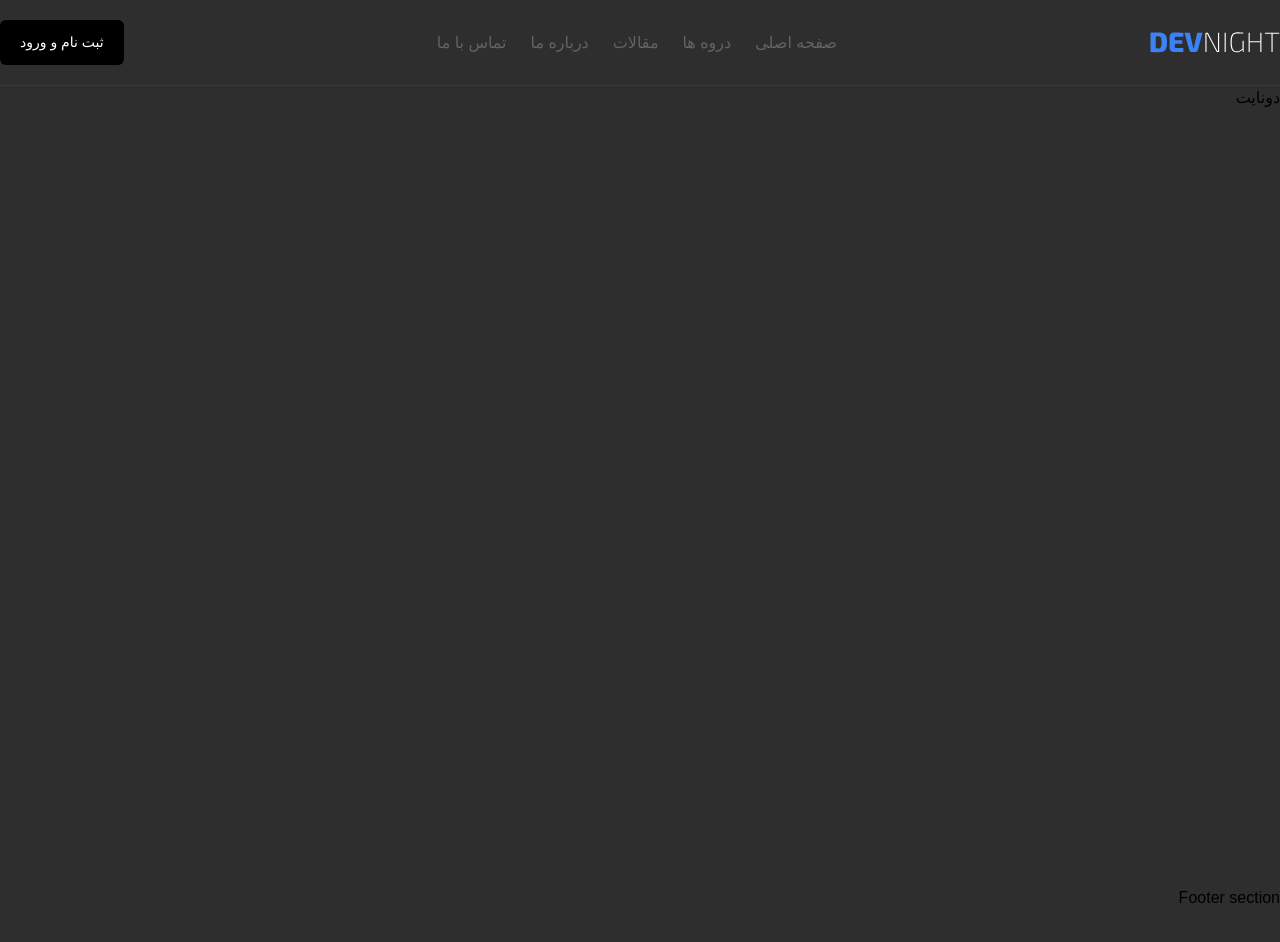
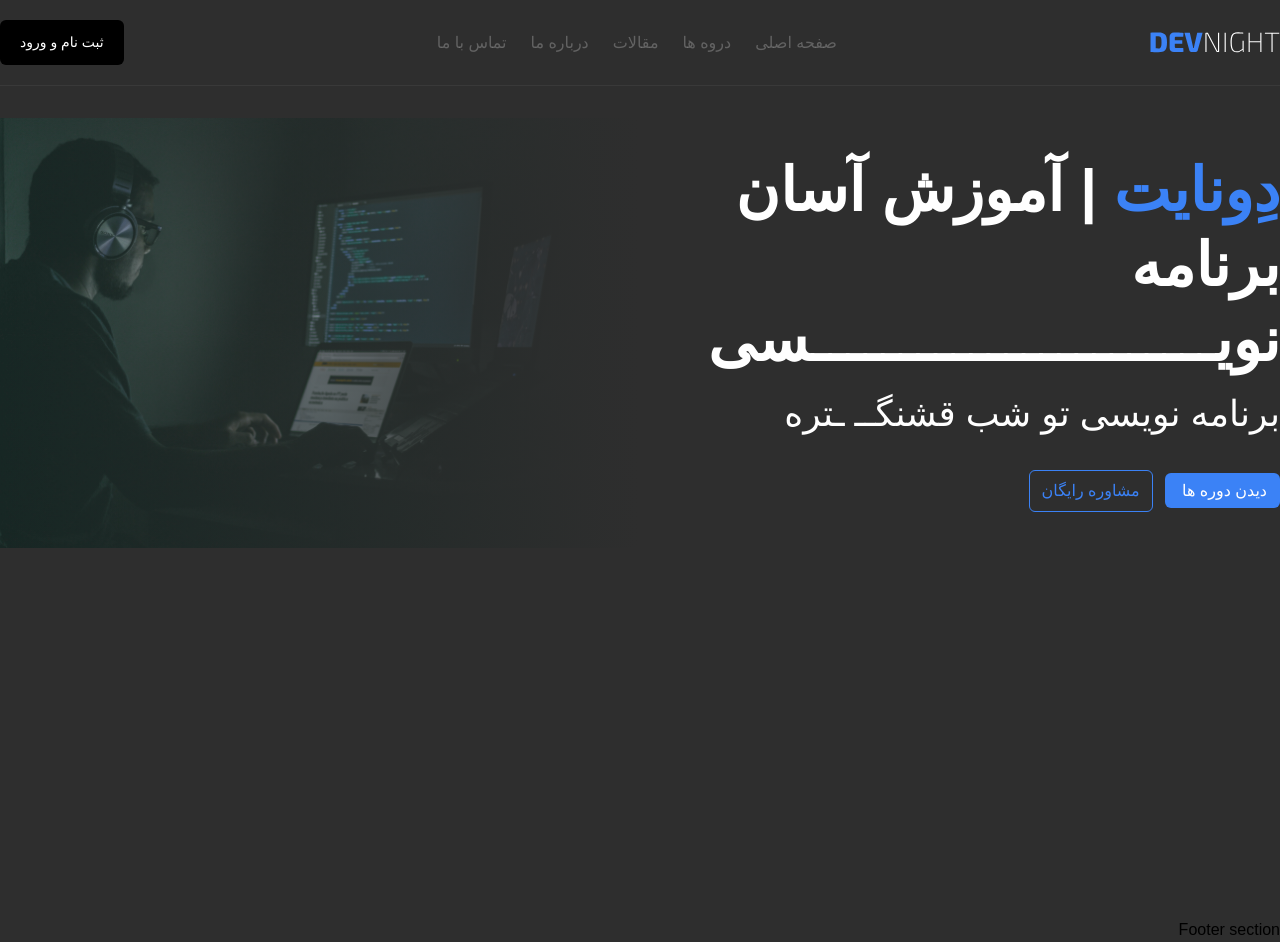
Before and after one commit to devnight8/front-devnight, a Next.js app: page / in a window 1280 px wide. Before the commit the page ends 910 px from the top, so only its background shows below. Built offline with nearby package versions, Linux system fonts and the light colour scheme; a web font is replaced by a local one.

Commit message:
section intro is added

```diff
--- a/src/app/api/auth/signup/route.js
+++ b/src/app/api/auth/signup/route.js
@@ -9,7 +9,7 @@ export async function POST(req) {
     const body = await req.json();
     const {username, email, password} = body;
     console.log(username, email, password);
-    if (!username) {
+    if (!username || !email || !password) {
       return NextResponse.json(
         {error: "لطفا اطلاعات معتبر وراد کنید"},
         {status: 422}
--- a/src/app/auth/signup/page.jsx
+++ b/src/app/auth/signup/page.jsx
@@ -32,6 +32,7 @@ function SignUp() {
       toast.error("ایمیل خود را وارد کنید");
       return;
     }
+
     if (!password) {
       toast.error("رمز عبور خود را وارد کنید");
       return;
@@ -65,7 +66,7 @@ function SignUp() {
             نام کاربری
           </label>
           <input
-            className="w-full p-3 outline-none bg-transparent border border-white/20 rounded"
+            className="w-full p-3 outline-none focus-visible::bg-primary bg-transparent border border-white/20 rounded"
             type="text"
             placeholder="devnight"
             value={username}
--- a/src/app/page.js
+++ b/src/app/page.js
@@ -1,7 +1,9 @@
+import HomePage from "@/components/template/HomePage";
+
 export default function Home() {
   return (
     <section className="">
-      <h1>دونایت</h1>
+       <HomePage/>
     </section>
   );
 }
--- /dev/null
+++ b/src/components/module/Intro.jsx
@@ -0,0 +1,23 @@
+import Image from 'next/image'
+import React from 'react'
+import introLeftImg from "@/public/images/left-hero.png"
+import Link from 'next/link'
+function Intro() {
+  return (
+    <section className='flex items-center justify-between mt-8'>
+        <div className='w-1/2 flex flex-col'>
+            <h1 className="text-white text-6xl leading-tight font-bold"><span className='text-primary'>دِونایت</span> | آموزش آسان برنامه نویـــــــــــــــــــــــسی</h1>
+            <p className='text-white text-4xl my-4 font-thin'>برنامه نویسی تو شب قشنگــ ـتره</p>
+            <div className='mt-5'>
+                <Link href="/courses" className='bg-primary text-white ml-3 border border-transparent hover:bg-blue-800 transition-all rounded-md py-2 px-3'>دیدن دوره ها </Link>
+                <button className='border border-primary text-primary hover:text-white  hover:border-white  rounded-md py-2 px-3 transition-all'>مشاوره رایگان</button>
+            </div>
+        </div>
+        <div className='w-1/2 relative after:content[""] after:absolute after:bg-gradient-to-l from-[#2E2E2E]  after:w-full after:h-full after:top-0 after:bottom-0 after:z-30'>
+            <Image className='w-full bg-contain  ' src={introLeftImg} alt='intro image left' width={2000} height={2000}/>
+        </div>
+    </section>
+  )
+}
+
+export default Intro
--- /dev/null
+++ b/src/components/template/HomePage.js
@@ -0,0 +1,12 @@
+import React from "react";
+import Intro from "../module/Intro";
+
+function HomePage() {
+  return (
+    <>
+      <Intro />
+    </>
+  );
+}
+
+export default HomePage;
```
Also changed, not shown: src/utils/functions.js (deleted, +0 -16 lines), public/images/left-hero.png (added).
